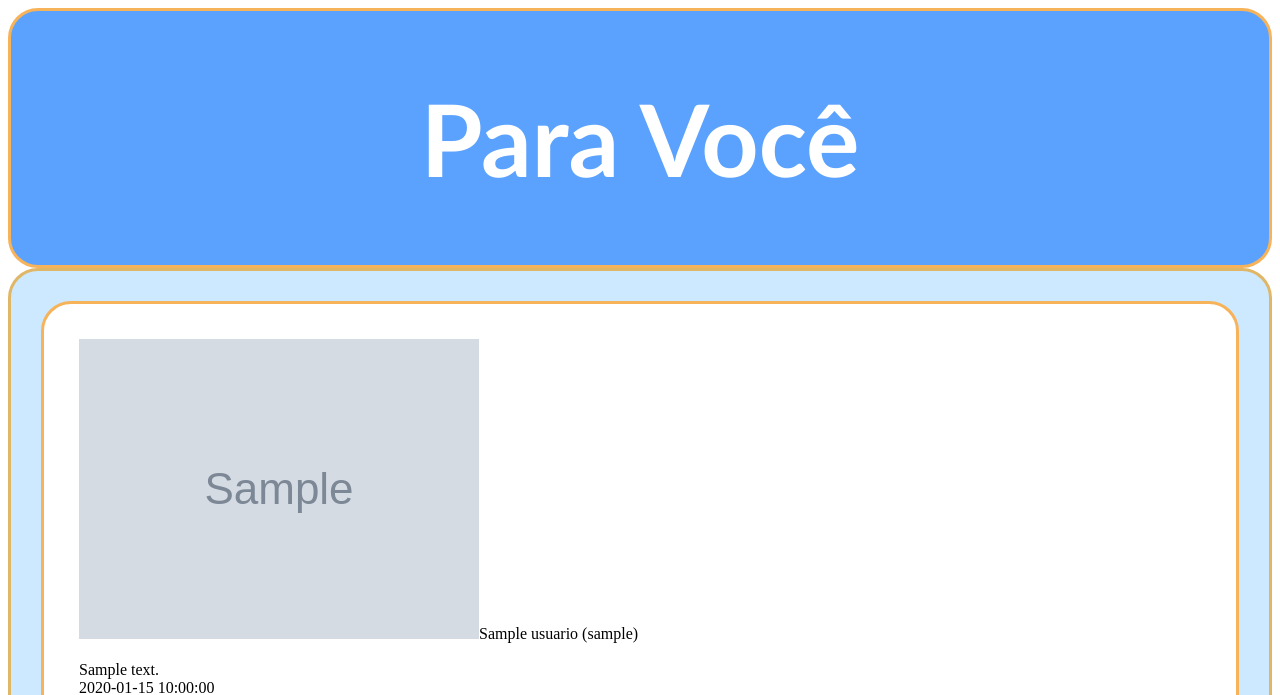
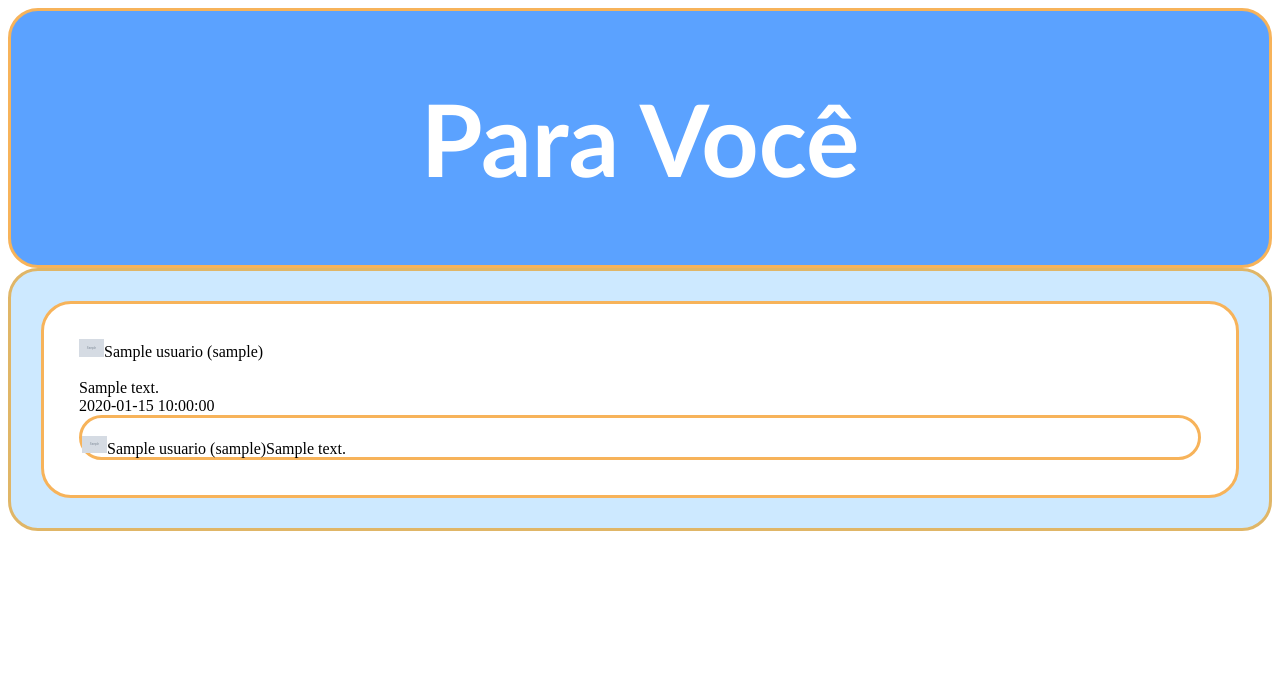
Before and after one commit to caioviniciusrolins1213/Trabalho-de-DW, a PHP site: page /FeedPersonalizado/feed.php in a window 1280 px wide. Shown: the top 695 px of the page. After the commit the page ends 531 px from the top, so only its background shows below. Run offline with PHP 8.4, Linux system fonts and the light colour scheme; the visitor is signed in with stand-in values (Sample User, id 1); tables that the repository leaves empty hold one stand-in row (values such as "Sample post"); grey boxes marked "Sample" are stand-in pictures; data that the repository does not hold is empty.

Commit message:
arrumando foto de perfil

```diff
--- a/codigo/FeedPersonalizado/css.css
+++ b/codigo/FeedPersonalizado/css.css
@@ -1,3 +1,8 @@
+ .foto_perfil{
+    width: 25px;
+    height: 17.5px;
+ }
+
  body{
         background-color: #ffffff;
  }
--- a/codigo/FeedPersonalizado/feed.php
+++ b/codigo/FeedPersonalizado/feed.php
@@ -42,7 +42,7 @@ $idusuario =  $_SESSION['idusuario'];
             $foto_usuario = $postagem['foto'];
 
             echo "<div class='postagem'>";
-            echo "<img src='fotos_usuario/$foto_usuario'>";
+            echo "<img src='imagem/$foto_usuario' class='foto_perfil'>";
             echo "$nome_usuario ($username)";
             echo "<br>";
             echo "<br>";
@@ -69,7 +69,7 @@ $idusuario =  $_SESSION['idusuario'];
                     $comentario_foto_usuario = $comentario['foto'];
 
                     echo "<br>";
-                    echo "<img src='fotos_usuario/$comentario_foto_usuario'>";
+                    echo "<img src='imagem/$comentario_foto_usuario' class='foto_perfil'>";
                     echo "$comentario_nome_usuario ($comentario_username_usuario)";
                     echo $comentario_texto;
                 }
```
Also changed, not shown: 1 other file.
